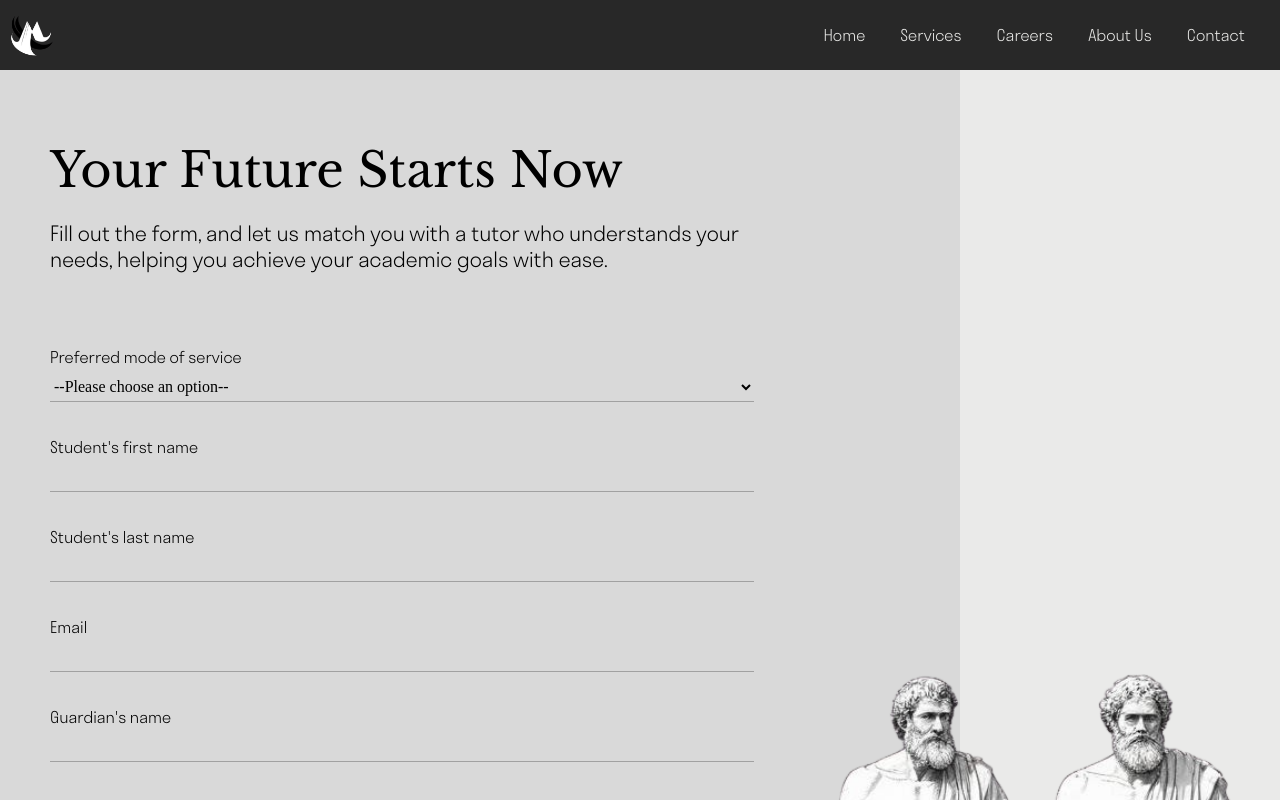
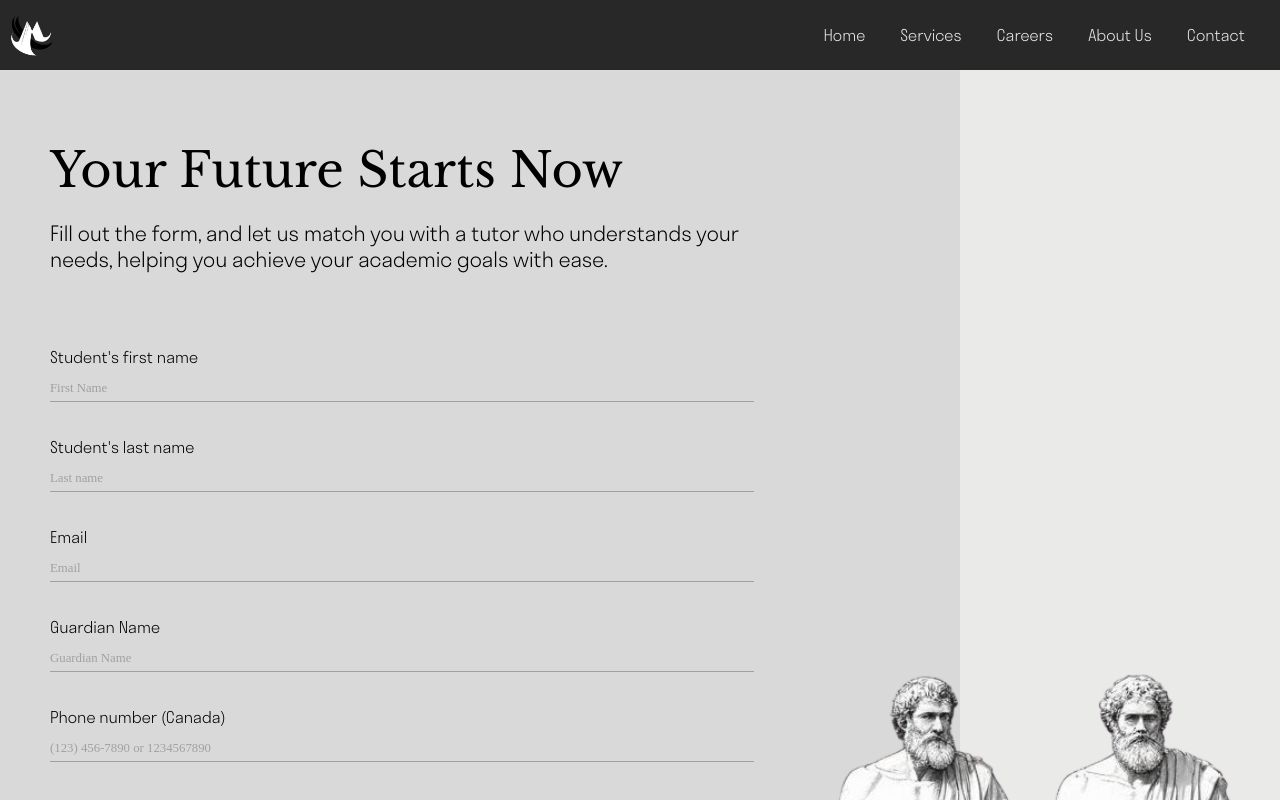
Before and after one commit to samihwadi/Maestro, a React (Vite) app: page /form in a window 1280 px wide. Shown: the top 800 px of the page. Built offline with nearby package versions, Linux system fonts and the light colour scheme; a web font is replaced by a local one.

Commit message:
Added student form

```diff
--- a/src/components/scrollable/Scrollable.tsx
+++ b/src/components/scrollable/Scrollable.tsx
@@ -16,9 +16,9 @@ const Scrollable: React.FC = () => {
     { title: "What we offer", content: (<p className="accented">We offer experienced tutoring across a variety of subjects, such as <strong>Mathematics</strong>, <strong>Physics</strong>, <strong>Biology</strong>, and <strong>Chemistry</strong>. Our tutors help students excel in both fundamental concepts and advanced topics, ensuring they are fully equipped for academic success.</p>) },
     { title: "", content: (<div className='cta__container'>
         <p className='bold'>Learning with Maestro is all about flexibility and convenience. Whether you prefer the <strong>in-person</strong> experience or the convenience of <strong>online</strong> learning, we’ve got you covered.</p> <br />
-        <p className='bold'><strong>Choose the format that works best for you</strong>, and start your journey towards academic excellence today.
+        <p className='bold'><strong>Choose the format that works best for you</strong>, and start your journey towards academic excellence today. </p>
         <div className='btn'><Button text='Book lesson ⟶' link={'/form'}/></div>
-        </p></div>) },
+        </div>) },
   ];
 
   const handleScroll = (e: React.UIEvent<HTMLDivElement>): void => {
--- a/src/components/student/StudentForm.scss
+++ b/src/components/student/StudentForm.scss
@@ -27,6 +27,21 @@
         form{
             display: flex;
             flex-direction: column;
+            .inputs__container {
+                display: flex;
+                flex-direction: column;
+                span{
+                    @include textFont;
+                    font-size: 12px;
+                    padding: 3px;
+                    color: red;
+                }
+                input.invalid {
+                    border: 1px solid red;
+                }
+
+
+            }
             .submission__btn {
                 @include reset-button;
                 margin: 40px 0 16px;
--- a/src/components/student/StudentForm.tsx
+++ b/src/components/student/StudentForm.tsx
@@ -1,7 +1,162 @@
 import './StudentForm.scss';
-import { useState } from 'react';
+import { useState, ChangeEvent, FocusEvent } from 'react';
+
+interface InputField {
+    id: number;
+    name: string;
+    type: string;
+    placeholder: string;
+    label: string;
+    required?: boolean;
+}
+
+interface OptionField {
+    id: number;
+    name: string;
+    value: string;
+    text: string;
+}
+
+interface StudentValues {
+    studentFirstName: string;
+    studentLastName: string;
+    email: string;
+    guardianName: string;
+    phone: string;
+    grade: string;
+    subject: string;
+    days: string;
+    method: string;
+}
 
 const StudentForm: React.FC = () => {
+    const [studentValues, setValues] = useState<StudentValues>({
+        studentFirstName: "",
+        studentLastName: "",
+        email: "",
+        guardianName: "",
+        phone: "",
+        grade: "",
+        subject: "",
+        days: "",
+        method: "",
+    });
+
+    const [focused, setFocused] = useState<{ [key: string]: boolean }>({});
+    const [errors, setErrors] = useState<{ [key: string]: string }>({});
+
+    const handleBlur = (e: FocusEvent<HTMLInputElement | HTMLSelectElement>) => {
+        const { name } = e.target;
+        setFocused({ ...focused, [name]: true });
+        validateField(name);
+    };
+
+    const validateField = (name: string) => {
+        const value = studentValues[name as keyof StudentValues];
+        let error = "";
+
+        switch (name) {
+            case "studentFirstName":
+            case "studentLastName":
+                if (!/^[A-Za-z]+$/.test(value)) {
+                    error = "This field should not include special characters!";
+                }
+                break;
+            case "guardianName":
+                if (!/^[A-Za-z]+(\s[A-Za-z]+)*$/.test(value)) {
+                    error = "Guardian name shouldn't include any special characters!";
+                }
+                break;
+            case "email":
+                if (!/\S+@\S+\.\S+/.test(value)) {
+                    error = "It should be a valid email address!";
+                }
+                break;
+            case "phone":
+                if (!/^(\(\d{3}\)\s?\d{3}-\d{4}|\d{3}\d{3}\d{4})$/.test(value)) {
+                    error = "Not a valid Canadian phone number format! Eg: 1234567890 or (123) 456-7890";
+                }
+                break;
+            default:
+                break;
+        }
+
+        setErrors({ ...errors, [name]: error });
+    };
+
+    const onChange = (e: ChangeEvent<HTMLInputElement | HTMLSelectElement>) => {
+        const { name, value } = e.target;
+        setValues({ ...studentValues, [name]: value });
+
+        // If the user is typing, we validate in real-time
+        if (focused[name]) {
+            validateField(name);
+        }
+    };
+
+    const studentOptions: OptionField[] = [
+        { id: 1, name: "method", value: "online", text: "Online"},
+        { id: 2, name: "method", value: "in-person", text: "In-Person"},
+        { id: 3, name: "grade", value: "grade-nine", text: "Grade 9"},
+        { id: 4, name: "grade", value: "grade-ten", text: "Grade 10"},
+        { id: 5, name: "grade", value: "grade-eleven", text: "Grade 11"},
+        { id: 6, name: "grade", value: "grade-twelve", text: "Grade 12"},
+        { id: 7, name: "subject", value: "mathematics", text: "Mathematics"},
+        { id: 8, name: "subject", value: "physics", text: "Physics"},
+        { id: 9, name: "subject", value: "chemistry", text: "Chemistry"},
+        { id: 10, name: "subject", value: "biology", text: "Biology"},
+    ];
+
+    const studentInputs: InputField[] = [
+        {
+            id: 1,
+            name: "studentFirstName",
+            type: "text",
+            placeholder: "First Name",
+            label: "Student's first name",
+            required: true,
+          },
+          {
+            id: 2,
+            name: "studentLastName",
+            type: "text",
+            placeholder: "Last name",
+            label: "Student's last name",
+            required: true,
+          },
+          {
+            id: 3,
+            name: "email",
+            type: "email",
+            placeholder: "Email",
+            label: "Email",
+            required: true,
+          },
+          {
+            id: 4,
+            name: "guardianName",
+            type: "text",
+            placeholder: "Guardian Name",
+            label: "Guardian Name",
+            required: true,
+          },
+          {
+            id: 5,
+            name: "phone",
+            type: "text",
+            placeholder: "(123) 456-7890 or 1234567890",
+            label: "Phone number (Canada)",
+            required: true,
+          },
+          {
+            id: 6,
+            name: "days",
+            type: "text",
+            placeholder: "E.g. Mon, Wed, Thur",
+            label: "Preferred days (max 3)",
+            required: true,
+          },
+    ];
 
     return (
         <div className="formInput">
@@ -14,41 +169,61 @@ const StudentForm: React.FC = () => {
                     </p>
                 </div>
                 <form>
+                    {studentInputs.map((inputs) => (
+                            <div key={inputs.id} className='inputs__container'>
+                                <label>{inputs.label}</label>
+                                <input
+                                    name={inputs.name}
+                                    type={inputs.type}
+                                    placeholder={inputs.placeholder}
+                                    value={studentValues[inputs.name as keyof StudentValues]}
+                                    onChange={onChange}
+                                    onBlur={handleBlur}
+                                    className={errors[inputs.name] && focused[inputs.name] ? "invalid" : ""}
+                                    required={inputs.required}
+                                />
+                            {errors[inputs.name] && focused[inputs.name] && (
+                            <span className="error-message">{errors[inputs.name]}</span>
+                            )}
+                            </div>
+                    ))}
                     <label>Preferred mode of service</label>
-                <select name="method" id="method" required>
+                    <select name="method" value={studentValues.method} required onChange={onChange}>
                         <option value="">--Please choose an option--</option>
-                    <option value="online">Online</option>
-                    <option value="in-person">In-Person</option>
+                        {studentOptions
+                            .filter((options) => options.name === "method")
+                            .map((options) => (
+                                <option key={options.id} value={options.value}>
+                                    {options.text}
+                                </option>
+                            ))}
                     </select>
-                <label>Student's first name</label>
-                <input type="text" required/>
-                <label>Student's last name</label>
-                <input type="text" required/>
-                <label>Email</label>
-                <input type="email" required/>
-                <label>Guardian's name</label>
-                <input type="text" required/>
-                <label>Phone number</label>
-                <input type="text" placeholder= "(123) 456-7890 or 123-456-7890" required/>
+
                     <label>Grade</label>
-                <select name="grade" id="grade" required>
+                    <select name="grade" value={studentValues.grade} required onChange={onChange}>
                         <option value="">--Please choose an option--</option>
-                    <option value="grade-nine">Grade 9</option>
-                    <option value="grade-ten">Grade 10</option>
-                    <option value="grade-eleven">Grade 11</option>
-                    <option value="grade-twelve">Grade 12</option>
+                        {studentOptions
+                            .filter((options) => options.name === "grade")
+                            .map((options) => (
+                                <option key={options.id} value={options.value}>
+                                    {options.text}
+                                </option>
+                            ))}
                     </select>
+
                     <label>Subject</label>
-                <select name="subject" id="subject" required>
+                    <select name="subject" value={studentValues.subject} required onChange={onChange}>
                         <option value="">--Please choose an option--</option>
-                    <option value="mathematics">Mathematics</option>
-                    <option value="physics">Physics</option>
-                    <option value="chemistry">Chemistry</option>
-                    <option value="biology">Biology</option>
+                        {studentOptions
+                            .filter((options) => options.name === "subject")
+                            .map((options) => (
+                                <option key={options.id} value={options.value}>
+                                    {options.text}
+                                </option>
+                            ))}
                     </select>
-                <label>Preferred days (max 3)</label>
-                <input type="text" placeholder= "E.g. Mon, Wed, Thur" required/>
-                <button className='submission__btn submission__btn--stripe'>Submit</button>
+
+                    <button className="submission__btn submission__btn--stripe">Submit</button>
                 </form>
             </div>
             <div className="form__image">
```
Also changed, not shown: src/containers/careers/Careers.tsx (+8 -4 lines). Lines whose indentation alone changed are shown as unchanged.
